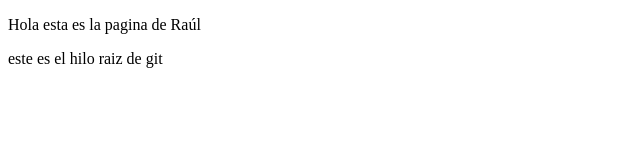
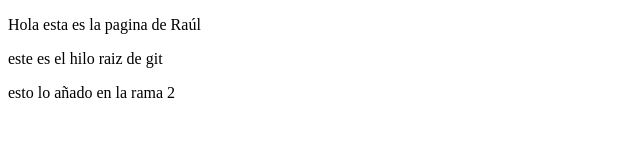
Before and after one commit to arrobit/uno, a plain HTML site: page index.html in a window 1280 px wide. Shown: the whole page, without its empty margins (0-640 px from the left). Drawn offline with Linux system fonts and the light colour scheme.

Commit message:
Update index.html

```diff
--- a/index.html
+++ b/index.html
@@ -9,5 +9,6 @@
 <body>
     <p>Hola esta es la pagina de Raúl</p>
     <p>este es el hilo raiz de git</p>
+    <p>esto lo añado en la rama 2</p>
 </body>
 </html>
```
